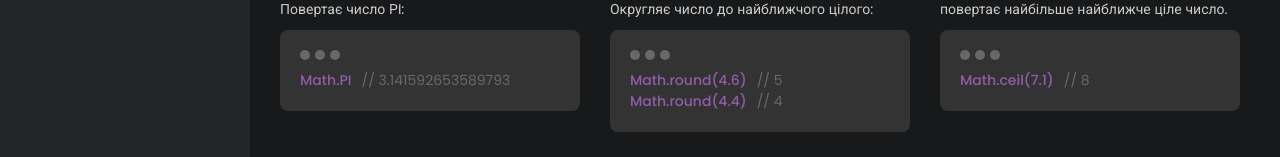
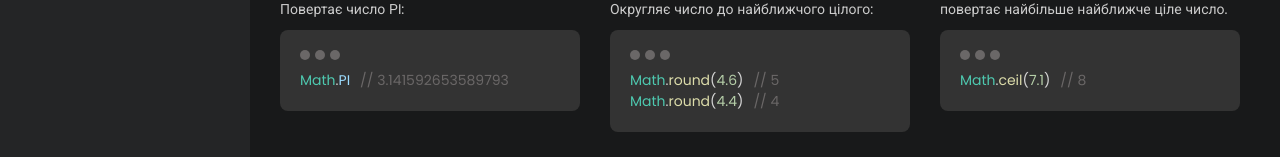
Before and after one commit to Dychkevych90/dev_portal, a React (Create React App) app: page /article/Javascript/1 in a window 1280 px wide. Shown: the part 547-704 px from the top of the page. Built offline with nearby package versions, Linux system fonts and the light colour scheme.

Commit message:
added syntax for code in article

```diff
--- a/package.json
+++ b/package.json
@@ -17,6 +17,7 @@
     "react-router": "^6.6.1",
     "react-router-dom": "^6.6.1",
     "react-scripts": "5.0.1",
+    "react-syntax-highlighter": "^15.5.0",
     "styled-components": "^6.0.0-rc.1",
     "web-vitals": "^2.1.4"
   },
--- a/src/pages/singleArticlePage/singleArticlePage.js
+++ b/src/pages/singleArticlePage/singleArticlePage.js
@@ -1,4 +1,6 @@
 import React from 'react';
+import { Prism as SyntaxHighlighter } from 'react-syntax-highlighter';
+import { vscDarkPlus } from 'react-syntax-highlighter/dist/esm/styles/prism';
 
 import { SingleArticle, CodeBlock } from './styled.js';
 
@@ -36,7 +38,18 @@
                       <div className="bottom">
                         {Object.values( block.code ).map( ( codeValue, index ) => (
                           <div className="code_row" key={ index }>
-                            <div className='text text_color-violet'>{codeValue.method}</div>
+                            <SyntaxHighlighter
+                              customStyle={ {
+                                backgroundColor: 'transparent',
+                                padding: '0',
+                                margin: '0 10px 0 0',
+                              } }
+                              language="javascript"
+                              style={ vscDarkPlus }
+                              className='code'
+                            >
+                              {codeValue.method}
+                            </SyntaxHighlighter>
                             <span className='console_log_color'>{codeValue.output}</span>
                           </div>
                         ) )}
--- a/src/pages/singleArticlePage/styled.js
+++ b/src/pages/singleArticlePage/styled.js
@@ -83,7 +83,7 @@
       color: #6a6767;
     }
 
-    .text {
+    .code {
       margin-right: 10px;
       font-weight: 500;
     }
```
Also changed, not shown: 1 other file (tests, documents, lock files or other folders).
